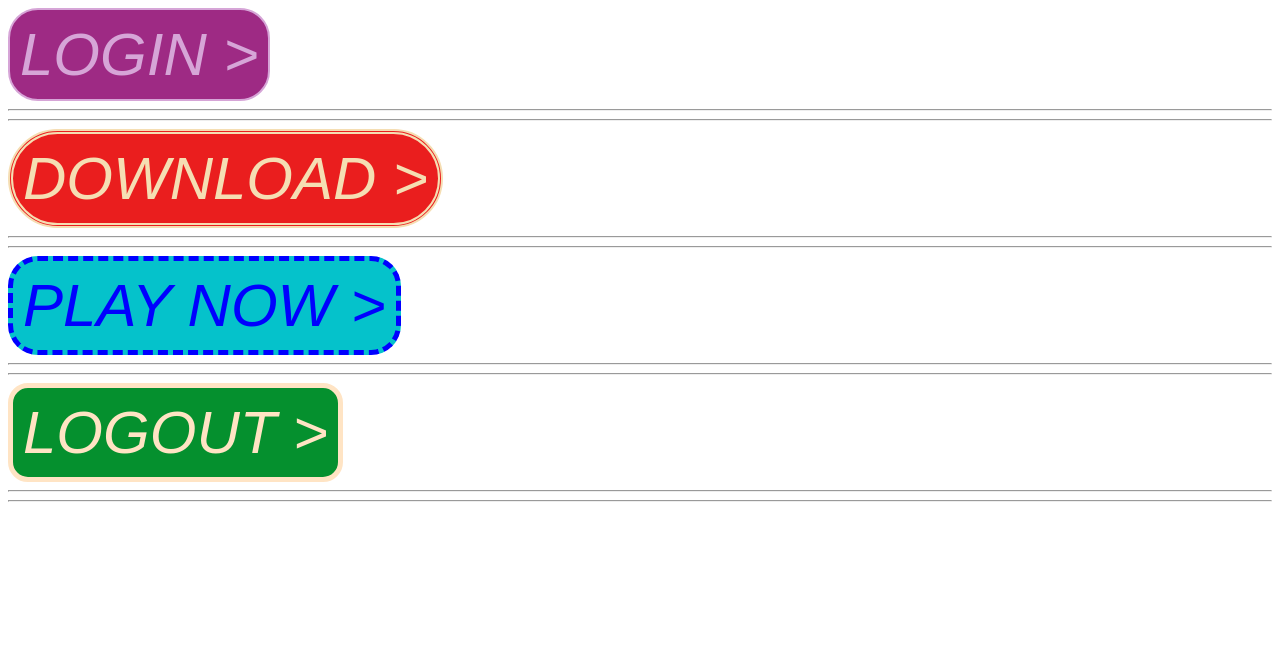
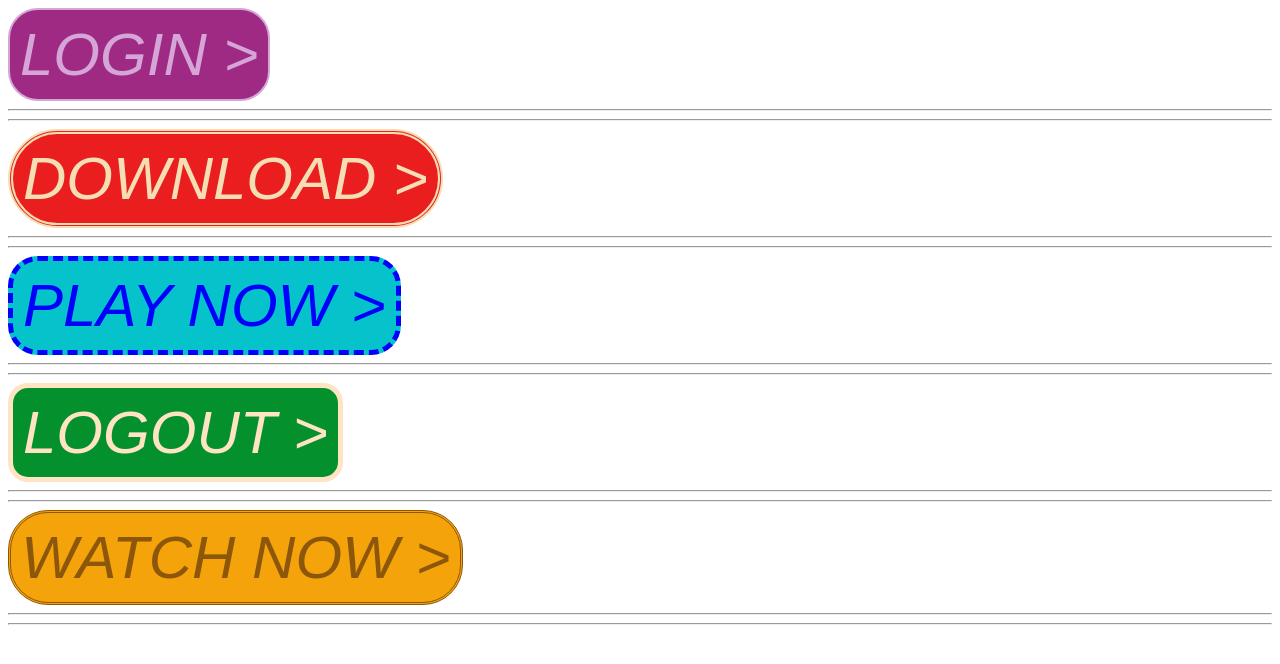
Before and after one commit to Vikrant-Bhosale233/icp-8.0-Assignment13, a plain HTML site: page index.html in a window 1280 px wide. Drawn offline with Linux system fonts and the light colour scheme.

Commit message:
watch now button added

```diff
--- a/index.html
+++ b/index.html
@@ -1,5 +1,6 @@
 <!DOCTYPE html>
 <html lang="en">
+
 <head>
     <meta charset="UTF-8">
     <meta name="viewport" content="width=device-width, initial-scale=1.0">
@@ -9,15 +10,29 @@
 </head>
 <button class="login">
     LOGIN >
-    </button><hr><hr>
+</button>
+<hr>
+<hr>
 <button class="Download">
     DOWNLOAD >
-    </button><hr><hr>
+</button>
+<hr>
+<hr>
 <button class="playnow">
     PLAY NOW >
-    </button><hr><hr>
+</button>
+<hr>
+<hr>
 <button class="logout">
     LOGOUT >
-    </button><hr><hr>
+</button>
+<hr>
+<hr>
+<button class="watchnaow">
+    WATCH NOW >
+</button>
+<hr>
+<hr>
 </body>
+
 </html>
--- a/style.css
+++ b/style.css
@@ -38,3 +38,13 @@
     padding: 10px;
     border-radius: 20px;
 }
+
+.watchnaow {
+    font-size: 60px;
+    background-color: #F4A30B;
+    border: double 3px;
+    color: #8C570B;
+    font-style: italic;
+    padding: 10px;
+    border-radius: 40px;
+}
```
Lines whose indentation alone changed are shown as unchanged.
